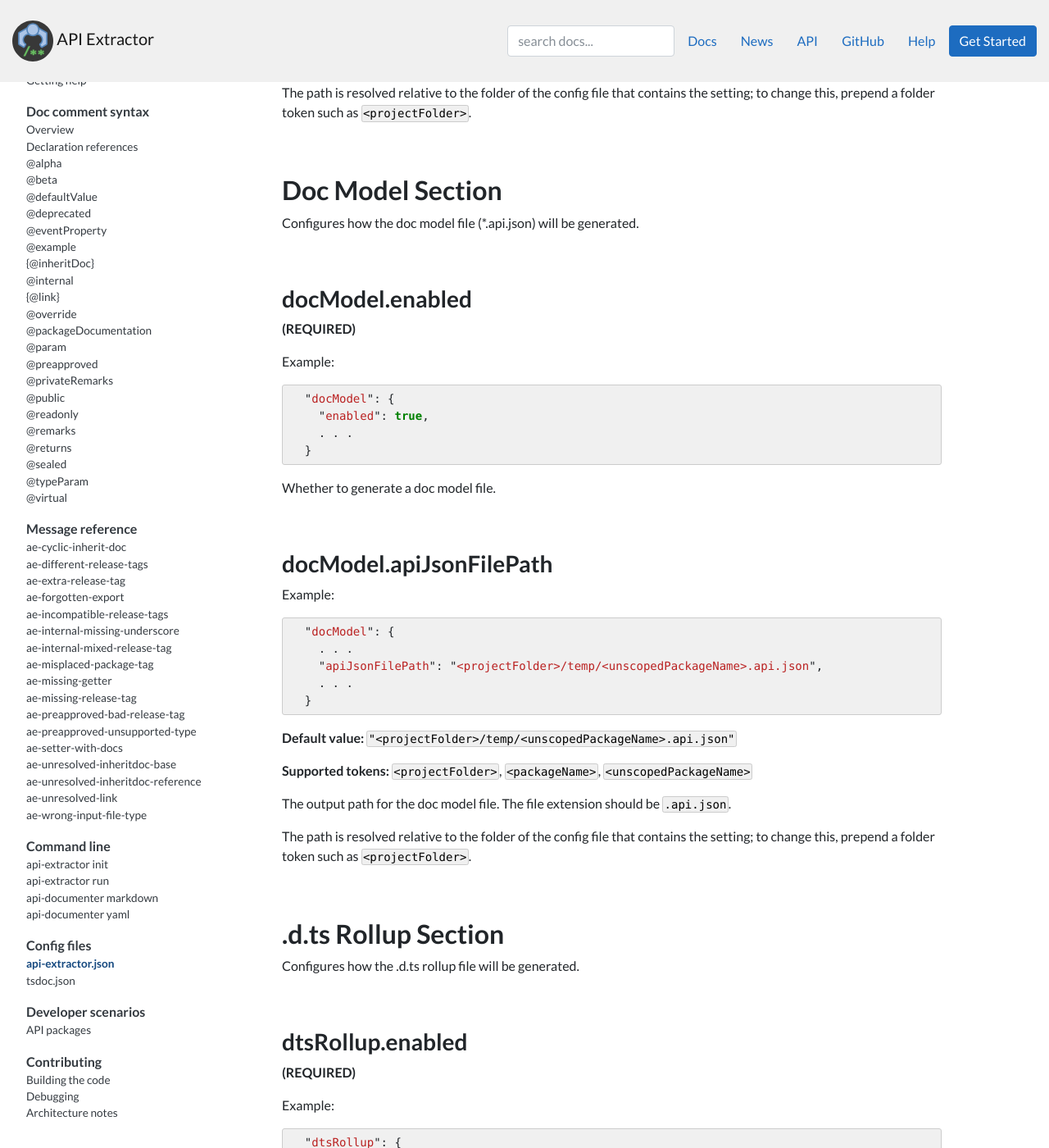
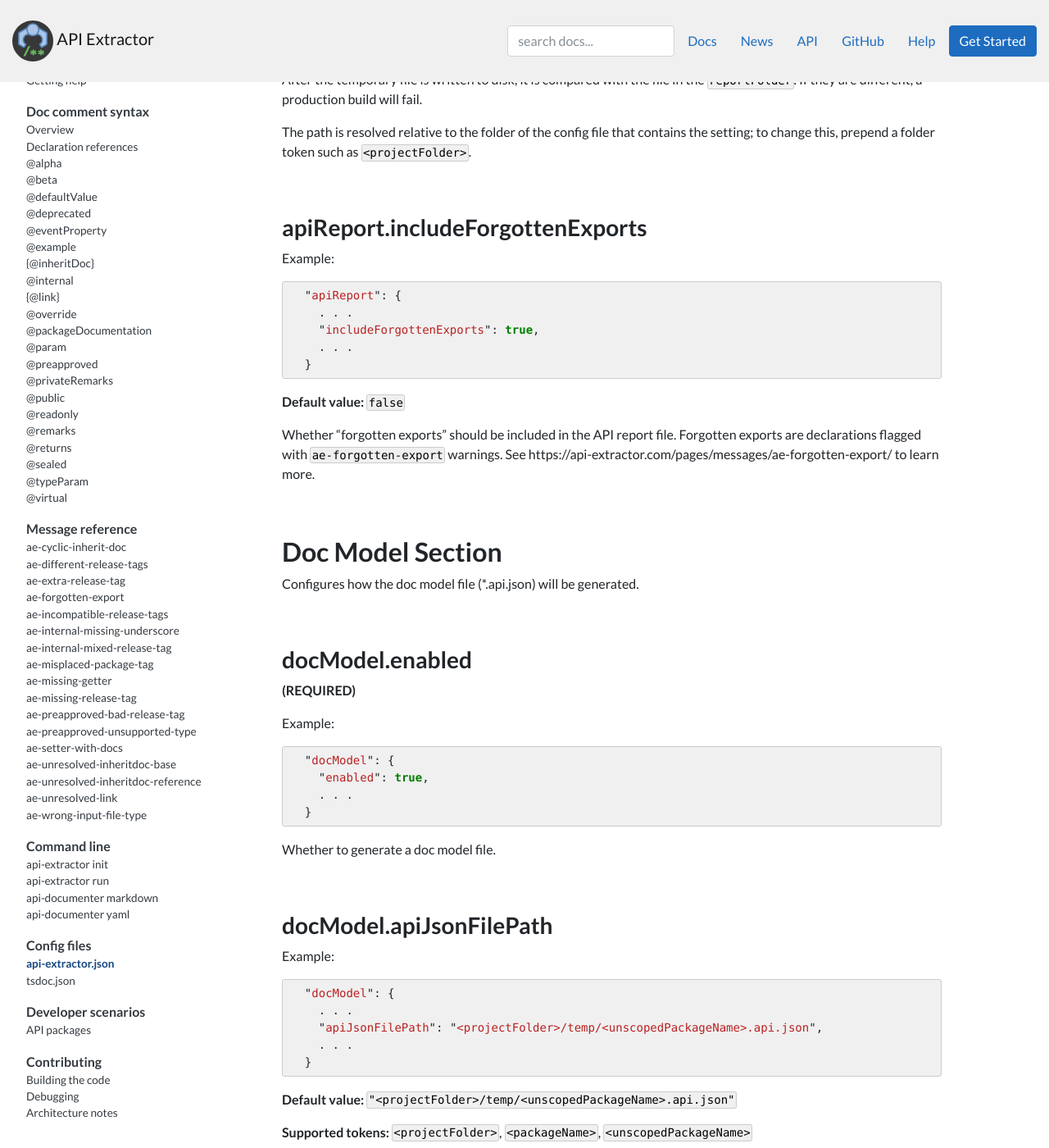
Before and after one commit to microsoft/api-extractor.com-website, a Jekyll site: the page built from pages/configs/api-extractor_json.md, in a window 1280 px wide and 1400 px high, scrolled down 7401 px. Shown: the whole window at 82% size. Built offline with Jekyll 4.4.1, drawn with Linux system fonts in a browser that asks for light colours; nearby versions of some CDN libraries; comment, search, counter and statistics services are not loaded; some of the changed text lies outside the part shown.

Commit message:
Update docs

````diff
--- a/pages/configs/api-extractor_json.md
+++ b/pages/configs/api-extractor_json.md
@@ -299,6 +299,23 @@
 The path is resolved relative to the folder of the config file that contains the setting; to change this,
 prepend a folder token such as `<projectFolder>`.
 
+### apiReport.includeForgottenExports
+
+Example:
+```js
+  "apiReport": {
+    . . .
+    "includeForgottenExports": true,
+    . . .
+  }
+```
+
+**Default value:** `false`
+
+Whether "forgotten exports" should be included in the API report file. Forgotten exports are declarations
+flagged with `ae-forgotten-export` warnings. See https://api-extractor.com/pages/messages/ae-forgotten-export/
+to learn more.
+
 
 
 ## Doc Model Section
@@ -338,6 +355,23 @@
 
 The path is resolved relative to the folder of the config file that contains the setting; to change this,
 prepend a folder token such as `<projectFolder>`.
+
+### docModel.includeForgottenExports
+
+Example:
+```js
+  "docModel": {
+    . . .
+    "includeForgottenExports": true,
+    . . .
+  }
+```
+
+**Default value:** `false`
+
+Whether "forgotten exports" should be included in the doc model file. Forgotten exports are declarations
+flagged with `ae-forgotten-export` warnings. See https://api-extractor.com/pages/messages/ae-forgotten-export/
+to learn more.
 
 
 
````
Also changed, not shown: pages/messages/ae-missing-release-tag.md (+5 -5 lines).
